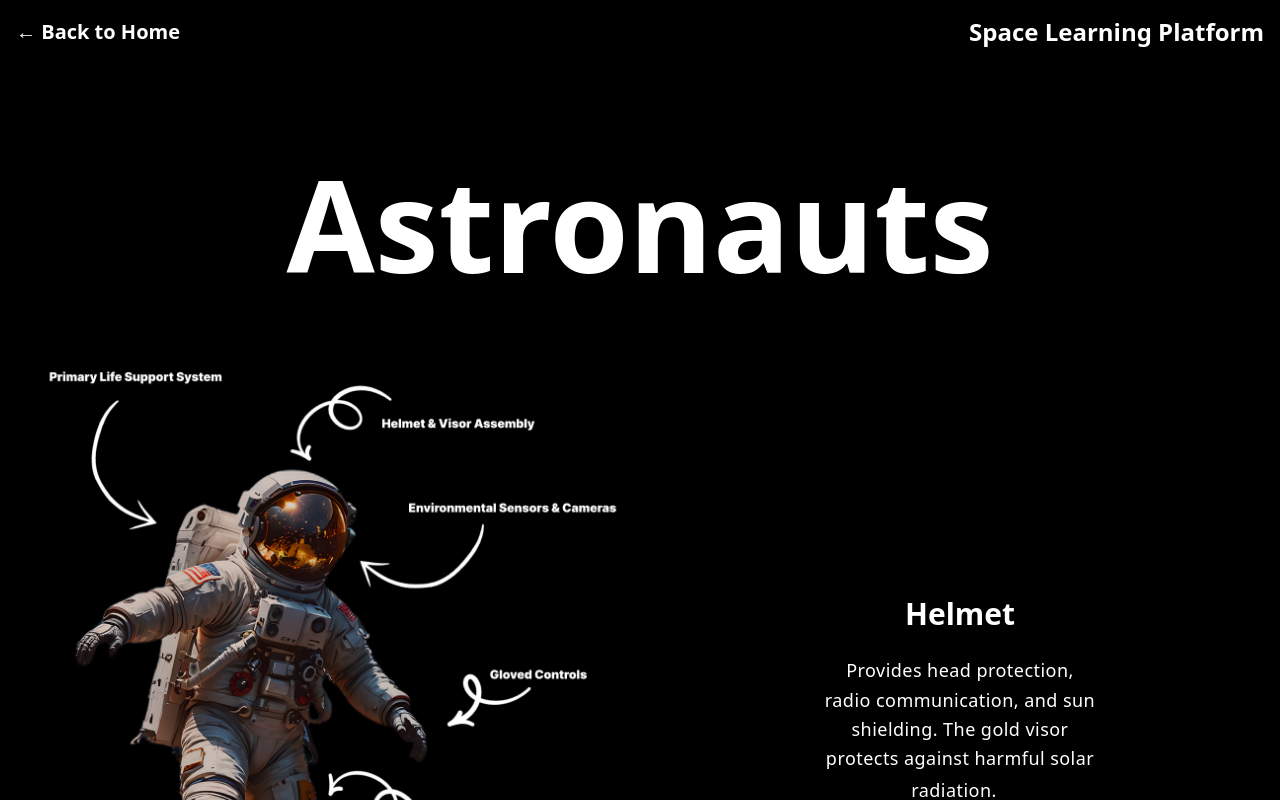
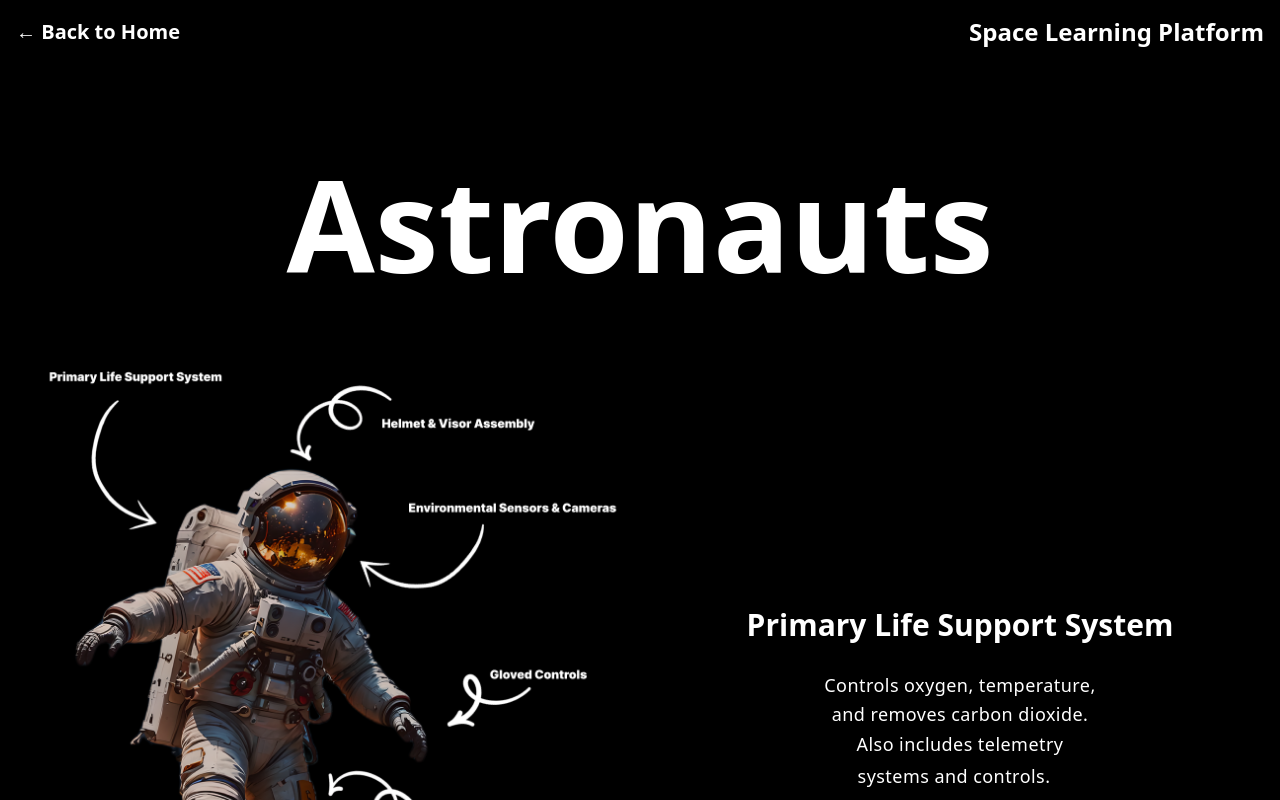
Before and after one commit to FilipElznic/LearningApp, a React (Vite) app in the folder Tailwind/Tailwind/: page /astronauts in a window 1280 px wide. Shown: the top 800 px of the page. Built offline with nearby package versions, Linux system fonts and the light colour scheme; no server answers; a web font is replaced by a local one.

Commit message:
Update AstronautsPage.jsx

```diff
--- a/Tailwind/Tailwind/src/pages/AstronautsPage.jsx
+++ b/Tailwind/Tailwind/src/pages/AstronautsPage.jsx
@@ -5,35 +5,42 @@ import astronaut from "../assets/arrowastronout.png";
 function AstronautsPage() {
   const equipmentParts = [
     {
-      title: "Helmet",
+      title: "Primary Life Support System",
+      content:
+        "Controls oxygen, temperature, and removes carbon dioxide. Also includes telemetry systems and controls.",
+      bgColor: "bg-black",
+      textColor: "text-white",
+    },
+    {
+      title: "Helmet & Visor Assembly",
       content:
         "Provides head protection, radio communication, and sun shielding. The gold visor protects against harmful solar radiation.",
       bgColor: "bg-black",
       textColor: "text-white",
     },
     {
-      title: "Camera & Lights",
+      title: "Environmental Sensors & Cameras",
       content:
         "Cameras and lights mounted on the helmet for visual recording and assisting mission control with visibility.",
       bgColor: "bg-black",
       textColor: "text-white",
     },
     {
-      title: "Gloves",
+      title: "Gloved Controls",
       content:
         "The gloves are specially designed to allow dexterity while providing protection against vacuum and temperature extremes.",
       bgColor: "bg-black",
       textColor: "text-white",
     },
     {
-      title: "Support Structure",
+      title: "Mobility Harness",
       content:
         "Contains structural support and attachment points for tools and tethers to prevent floating away.",
       bgColor: "bg-black",
       textColor: "text-white",
     },
     {
-      title: "Boots",
+      title: "Mobility Joints & Thermal Boots",
       content:
         "Designed for flexibility in microgravity. Boots have thermal and micrometeoroid protection, and some variants have magnetic soles for spacecraft surface work.",
       bgColor: "bg-black",
```
